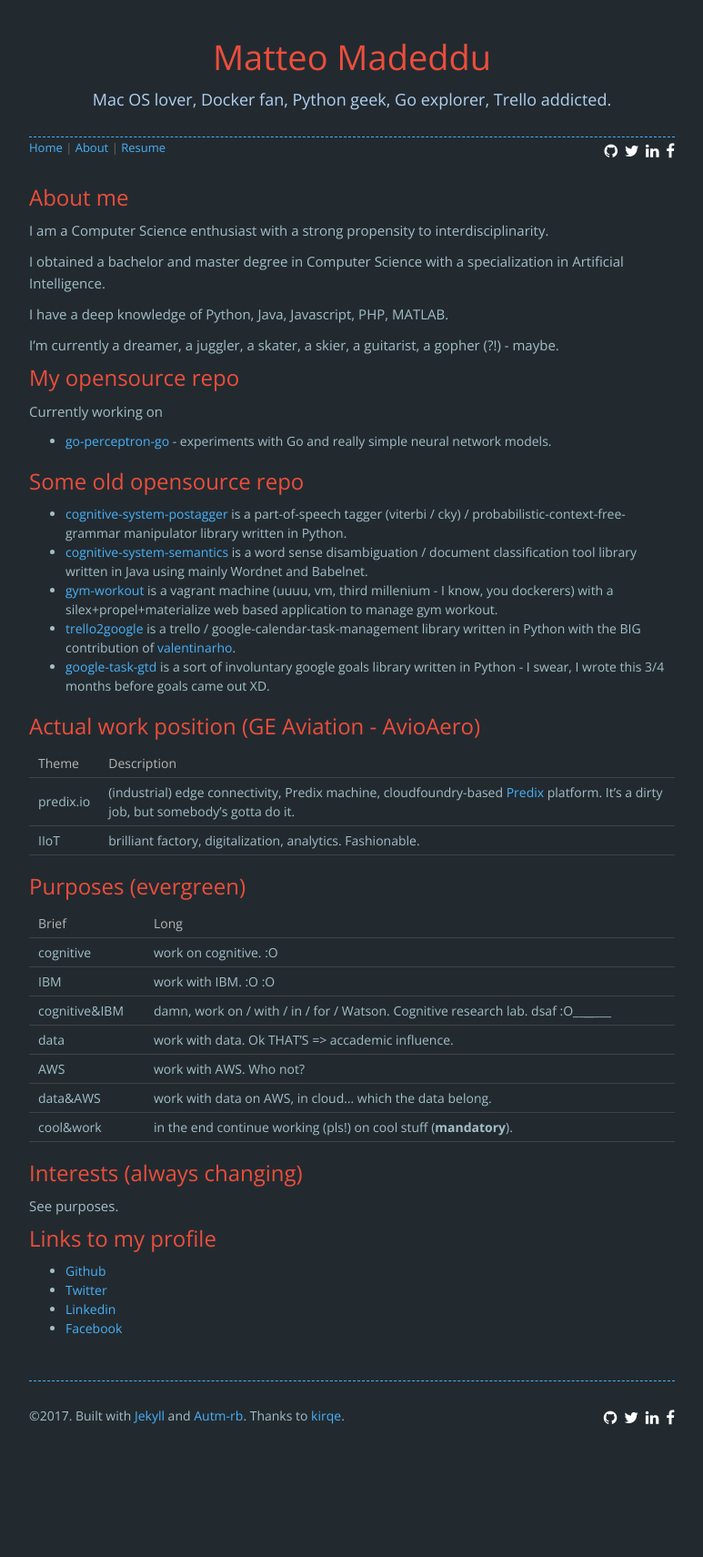
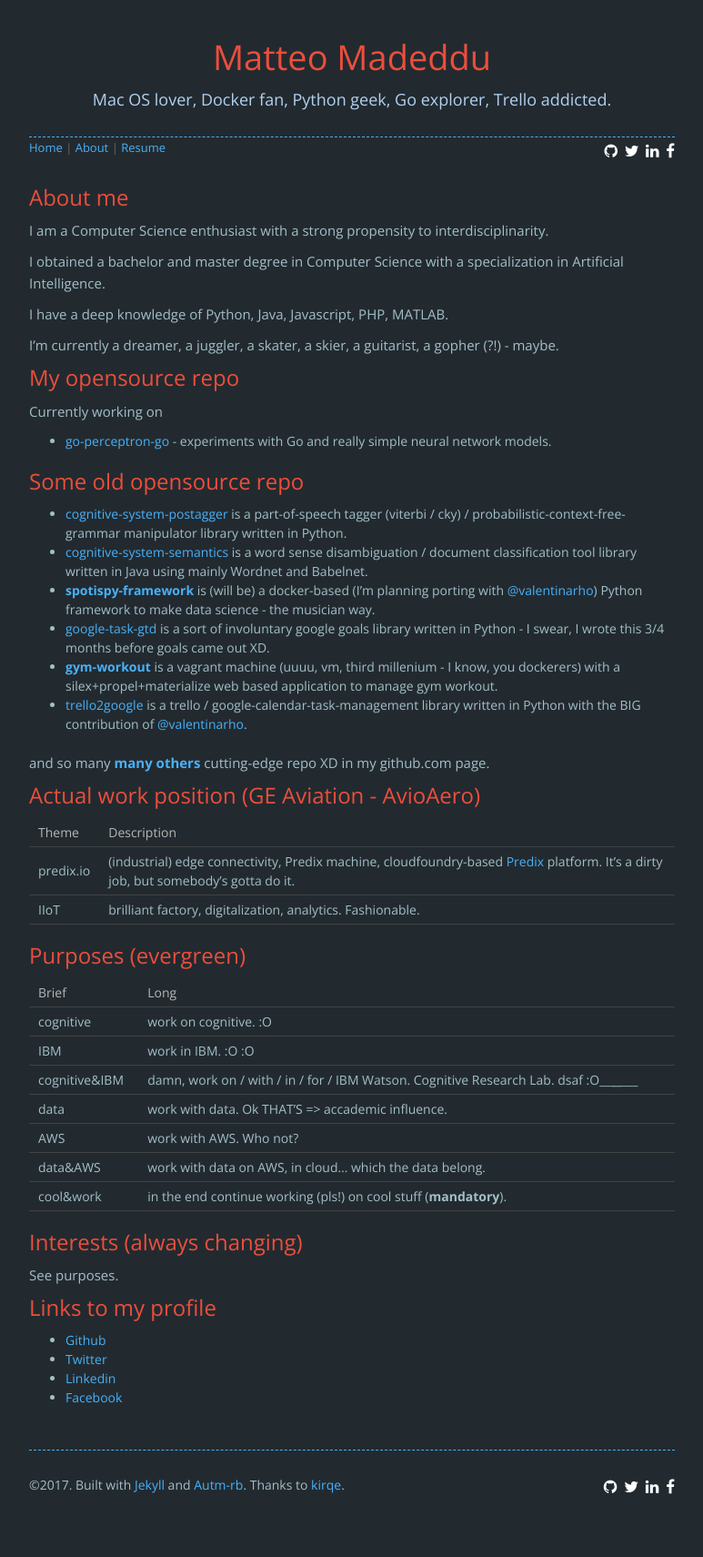
Before and after one commit to made2591/blog.madeddu.xyz, a Jekyll site: the page built from about.html, in a window 1280 px wide. Shown: the whole page at 91% size, without its empty margins (253-1026 px from the left). Built offline with Jekyll 4.4.1, drawn with Linux system fonts in a browser that asks for light colours; nearby versions of some CDN libraries; comment, search, counter and statistics services are not loaded; before the commit the page ends 1635 px from its top, so only the background shows below that.

Commit message:
Add cool project in about section :D

```diff
--- a/_data/about.yml
+++ b/_data/about.yml
@@ -18,9 +18,12 @@
 
   * [cognitive-system-postagger](https://github.com/made2591/cognitive-system-postagger) is a part-of-speech tagger (viterbi / cky) / probabilistic-context-free-grammar manipulator library written in Python.
   * [cognitive-system-semantics](https://github.com/made2591/cognitive-system-semantics) is a word sense disambiguation / document classification tool library written in Java using mainly Wordnet and Babelnet.
-  * [gym-workout](https://github.com/made2591/gym-workout) is a vagrant machine (uuuu, vm, third millenium - I know, you dockerers) with a silex+propel+materialize web based application to manage gym workout.
-  * [trello2google](https://github.com/made2591/trello2google) is a trello / google-calendar-task-management library written in Python with the BIG contribution of [valentinarho](https://github.com/valentinarho).
+  * [__spotispy-framework__](https://made2591.github.com/spotispy-framework) is (will be) a docker-based (I'm planning porting with [@valentinarho](https://github.com/valentinarho)) Python framework to make data science - the musician way.
   * [google-task-gtd](https://github.com/made2591/google-task-gtd) is a sort of involuntary google goals library written in Python - I swear, I wrote this 3/4 months before goals came out XD.
+  * [__gym-workout__](https://github.com/made2591/gym-workout) is a vagrant machine (uuuu, vm, third millenium - I know, you dockerers) with a silex+propel+materialize web based application to manage gym workout.
+  * [trello2google](https://github.com/made2591/trello2google) is a trello / google-calendar-task-management library written in Python with the BIG contribution of [@valentinarho](https://github.com/valentinarho).
+
+  and so many [__many others__](https://github.com/made2591?tab=repositories) cutting-edge repo XD in my github.com page.
 
   ## Actual work position (GE Aviation - AvioAero)
 
@@ -34,8 +37,8 @@
   | Brief | Long |
   | ------ | ----------- |
   | cognitive | work on cognitive. :O |
-  | IBM    | work with IBM. :O :O |
-  | cognitive&IBM | damn, work on / with / in / for / Watson. Cognitive research lab. dsaf :O___________ |
+  | IBM    | work in IBM. :O :O |
+  | cognitive&IBM | damn, work on / with / in / for / IBM Watson. Cognitive Research Lab. dsaf :O___________ |
   | data   | work with data. Ok THAT'S => accademic influence. |
   | AWS    | work with AWS. Who not? |
   | data&AWS | work with data on AWS, in cloud... which the data belong. |
```
